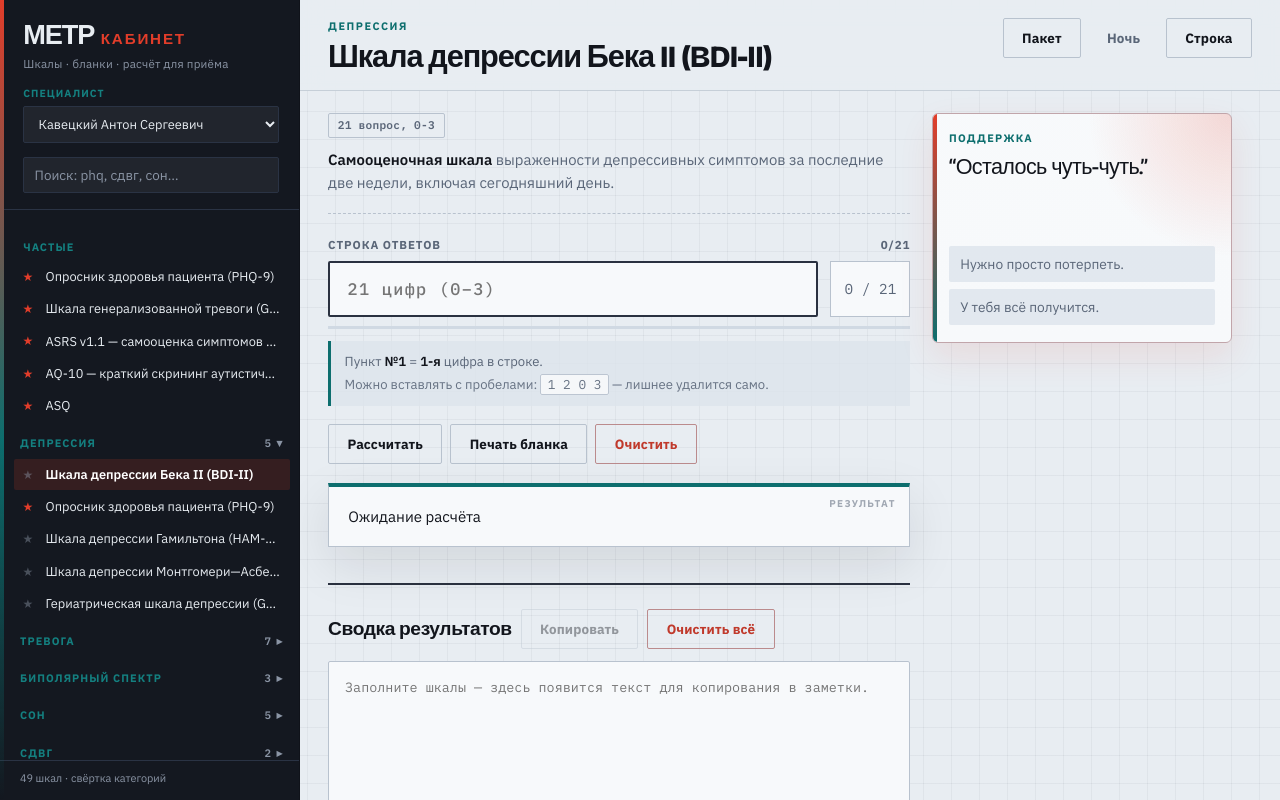
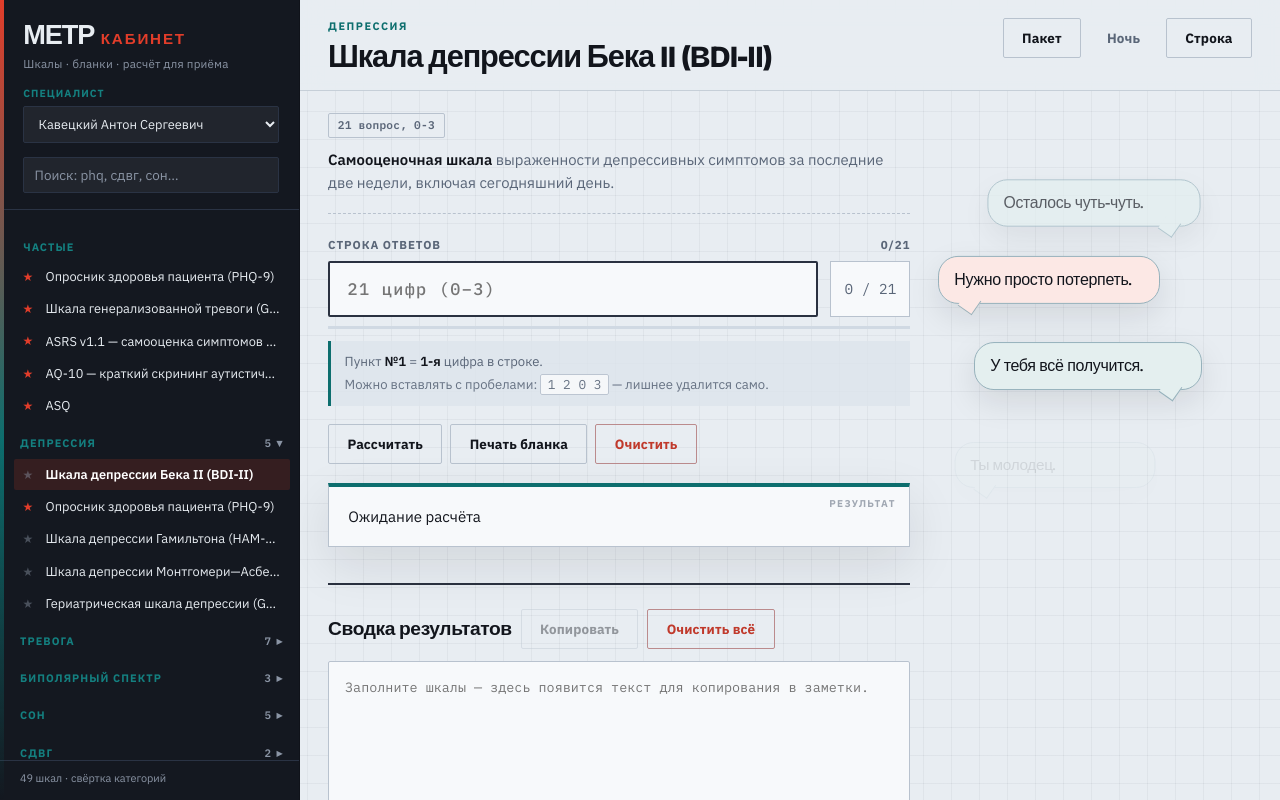
Before and after one commit to DocKavetski/metr-cabinet, a React (Vite) app in the folder psycho-app/: page / in a window 1280 px wide. Built offline with nearby package versions, Linux system fonts and the light colour scheme.

Commit message:
Turn support phrases into floating comic-style speech bubbles.
Replace the static support card with animated bubbles that appear on the right, float, and fade away at different positions.

Co-authored-by: DocKavetski <DocKavetski@users.noreply.github.com>

```diff
--- a/psycho-app/src/App.css
+++ b/psycho-app/src/App.css
@@ -981,59 +981,80 @@ body {
 .support-phrases {
   position: sticky;
   top: 5.9rem;
-}
-
-.support-phrases-card {
+  min-height: 30rem;
+}
+
+.support-phrases-stage {
   position: relative;
-  overflow: hidden;
-  padding: 1rem 1rem 1.05rem;
-  border-radius: calc(var(--radius) + 4px);
-  border: 1px solid color-mix(in srgb, var(--signal) 22%, var(--border));
-  background:
-    radial-gradient(circle at top right, color-mix(in srgb, var(--signal) 18%, transparent), transparent 38%),
-    linear-gradient(180deg, color-mix(in srgb, var(--surface) 92%, white), var(--surface));
-  box-shadow: 0 14px 34px color-mix(in srgb, var(--signal) 10%, transparent);
-}
-
-.support-phrases-card::before {
+  min-height: 30rem;
+}
+
+.support-bubble {
+  position: absolute;
+  padding: 0.8rem 0.95rem;
+  border-radius: 1.25rem;
+  border: 1px solid color-mix(in srgb, var(--accent) 20%, var(--border));
+  background: color-mix(in srgb, var(--surface) 94%, white);
+  color: var(--text);
+  font-family: var(--font-display);
+  font-size: 1rem;
+  line-height: 1.28;
+  letter-spacing: -0.02em;
+  box-shadow: 0 12px 32px color-mix(in srgb, var(--ink) 10%, transparent);
+  opacity: 0;
+  transform: translateY(18px) scale(0.95);
+  animation: supportBubbleLife 6.4s ease-in-out forwards;
+}
+
+.support-bubble::after {
   content: '';
   position: absolute;
-  inset: 0 auto 0 0;
-  width: 4px;
-  background: linear-gradient(180deg, var(--signal), var(--measure));
-}
-
-.support-phrases-kicker {
-  font-size: 0.68rem;
-  font-weight: 700;
-  letter-spacing: 0.12em;
-  text-transform: uppercase;
-  color: var(--accent);
-  margin-bottom: 0.55rem;
-}
-
-.support-phrases-quote {
-  font-family: var(--font-display);
-  font-size: 1.35rem;
-  line-height: 1.2;
-  letter-spacing: -0.03em;
-  color: var(--text);
-  margin-bottom: 0.9rem;
-  min-height: 4.8rem;
-}
-
-.support-phrases-list {
-  display: grid;
-  gap: 0.45rem;
-}
-
-.support-phrases-item {
-  padding: 0.55rem 0.7rem;
-  border-radius: var(--radius);
-  background: color-mix(in srgb, var(--bg2) 78%, transparent);
-  color: var(--text2);
-  font-size: 0.86rem;
-  line-height: 1.35;
+  bottom: -0.55rem;
+  width: 1rem;
+  height: 1rem;
+  background: inherit;
+  border-right: inherit;
+  border-bottom: inherit;
+  transform: rotate(35deg);
+}
+
+.support-bubble-tail-left::after {
+  left: 1.35rem;
+}
+
+.support-bubble-tail-right::after {
+  right: 1.35rem;
+}
+
+.support-bubble-signal {
+  background: color-mix(in srgb, var(--signal) 12%, white);
+}
+
+.support-bubble-measure {
+  background: color-mix(in srgb, var(--measure) 11%, white);
+}
+
+.support-bubble-accent {
+  background: color-mix(in srgb, var(--accent) 12%, white);
+}
+
+@keyframes supportBubbleLife {
+  0% {
+    opacity: 0;
+    transform: translateY(18px) scale(0.95);
+  }
+  12% {
+    opacity: 1;
+    transform: translateY(0) scale(1);
+  }
+  76% {
+    opacity: 1;
+    transform: translateY(-6px) scale(1);
+  }
+  100% {
+    opacity: 0;
+    transform: translateY(-18px) scale(0.96);
+  }
 }
 
 .toast {
--- a/psycho-app/src/components/SupportPhrases.tsx
+++ b/psycho-app/src/components/SupportPhrases.tsx
@@ -1,4 +1,4 @@
-import { useEffect, useMemo, useState } from 'react'
+import { useEffect, useRef, useState } from 'react'
 
 const PHRASES = [
   'Ты — космос.',
@@ -9,36 +9,72 @@ const PHRASES = [
   'Ты справляешься лучше, чем кажется.',
   'Спокойно: шаг за шагом, и всё сложится.',
   'У тебя уже многое получилось.',
+ ] as const
+
+const SLOTS = [
+  { top: '2%', left: '4%', width: '78%' },
+  { top: '16%', left: '18%', width: '72%' },
+  { top: '31%', left: '2%', width: '74%' },
+  { top: '48%', left: '14%', width: '76%' },
+  { top: '65%', left: '6%', width: '70%' },
+  { top: '79%', left: '20%', width: '68%' },
 ] as const
 
+interface Bubble {
+  id: number
+  phrase: string
+  slot: (typeof SLOTS)[number]
+  tone: 'signal' | 'measure' | 'accent'
+  tail: 'left' | 'right'
+}
+
 export function SupportPhrases() {
-  const [index, setIndex] = useState(0)
+  const [bubbles, setBubbles] = useState<Bubble[]>([])
+  const phraseIndex = useRef(0)
+  const slotIndex = useRef(0)
+  const nextId = useRef(1)
 
   useEffect(() => {
-    const timer = window.setInterval(() => {
-      setIndex((prev) => (prev + 1) % PHRASES.length)
-    }, 4200)
+    const tones: Bubble['tone'][] = ['signal', 'measure', 'accent']
+
+    const spawn = () => {
+      const id = nextId.current++
+      const phrase = PHRASES[phraseIndex.current % PHRASES.length]
+      const slot = SLOTS[slotIndex.current % SLOTS.length]
+      const tone = tones[id % tones.length]
+      const tail: Bubble['tail'] = id % 2 === 0 ? 'right' : 'left'
+
+      phraseIndex.current += 1
+      slotIndex.current += 1
+
+      setBubbles((prev) => [...prev.slice(-3), { id, phrase, slot, tone, tail }])
+
+      window.setTimeout(() => {
+        setBubbles((prev) => prev.filter((bubble) => bubble.id !== id))
+      }, 6400)
+    }
+
+    spawn()
+    const timer = window.setInterval(spawn, 1800)
     return () => window.clearInterval(timer)
   }, [])
 
-  const active = PHRASES[index]
-  const preview = useMemo(
-    () => [PHRASES[(index + 1) % PHRASES.length], PHRASES[(index + 2) % PHRASES.length]],
-    [index],
-  )
-
   return (
     <aside className="support-phrases no-print" aria-label="Поддерживающие фразы">
-      <div className="support-phrases-card">
-        <div className="support-phrases-kicker">Поддержка</div>
-        <div className="support-phrases-quote">“{active}”</div>
-        <div className="support-phrases-list">
-          {preview.map((phrase) => (
-            <div key={phrase} className="support-phrases-item">
-              {phrase}
-            </div>
-          ))}
-        </div>
+      <div className="support-phrases-stage">
+        {bubbles.map((bubble) => (
+          <div
+            key={bubble.id}
+            className={`support-bubble support-bubble-${bubble.tone} support-bubble-tail-${bubble.tail}`}
+            style={{
+              top: bubble.slot.top,
+              left: bubble.slot.left,
+              width: bubble.slot.width,
+            }}
+          >
+            {bubble.phrase}
+          </div>
+        ))}
       </div>
     </aside>
   )
```
Also changed, not shown: 2 other files (tests, documents, lock files or other folders).
